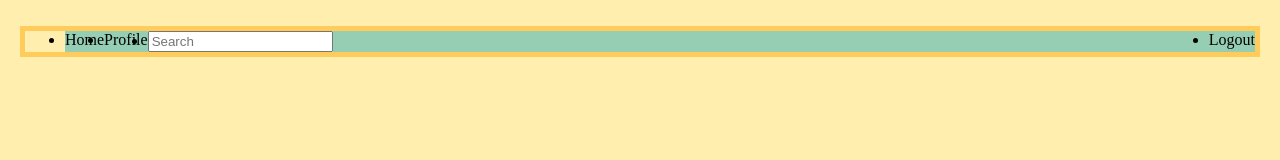
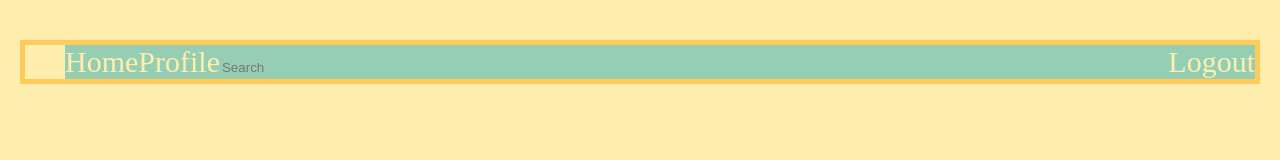
Before and after one commit to thallesbruno/freecodecamp-flexbox, a plain HTML site: page index.html in a window 1280 px wide. Drawn offline with Linux system fonts and the light colour scheme.

Commit message:
image grid

```diff
--- a/basic.css
+++ b/basic.css
@@ -16,18 +16,30 @@ html, body{
     margin: 10px;
 }
 
+ul{
+    display: none;
+}
+
 .container > li:nth-child(1){
+    list-style-type: none;
     background-color: #96ceb4;
+    color: #ffeead;
 }
 
 .container > li:nth-child(2){
+    list-style-type: none;
     background-color: #96ceb4;
+    color: #ffeead;
 }
 
 .container > li:nth-child(3){
+    list-style-type: none;
     background-color: #96ceb4;
+    color: #ffeead;
 }
 
 .container > li:nth-child(4){
+    list-style-type: none;
     background-color: #96ceb4;
+    color: #ffeead;
 }
--- a/index-imagegrid.css
+++ b/index-imagegrid.css
@@ -0,0 +1,10 @@
+.container{
+    display: flex;
+    flex-wrap: wrap;
+    justify-content: flex-start;
+}
+
+.container > div > img{
+    width: 150px;
+    height: 100px;
+}
--- a/index.css
+++ b/index.css
@@ -1,10 +1,17 @@
 .container{
     border: 5px solid #ffcc5c;
+    font-size: 30px;
     display: flex;
 }
 
 .search{
     flex: 1;
+}
+
+input{
+    border: 0 none;
+    background: #96ceb4;
+    color: #ffcc5c;
 }
 
 @media all and (max-width: 600px){
```
Also changed, not shown: basic-imagegrid.css (added, +17 -0 lines), index-imagegrid.html (+15 -2 lines), 1 other file.
